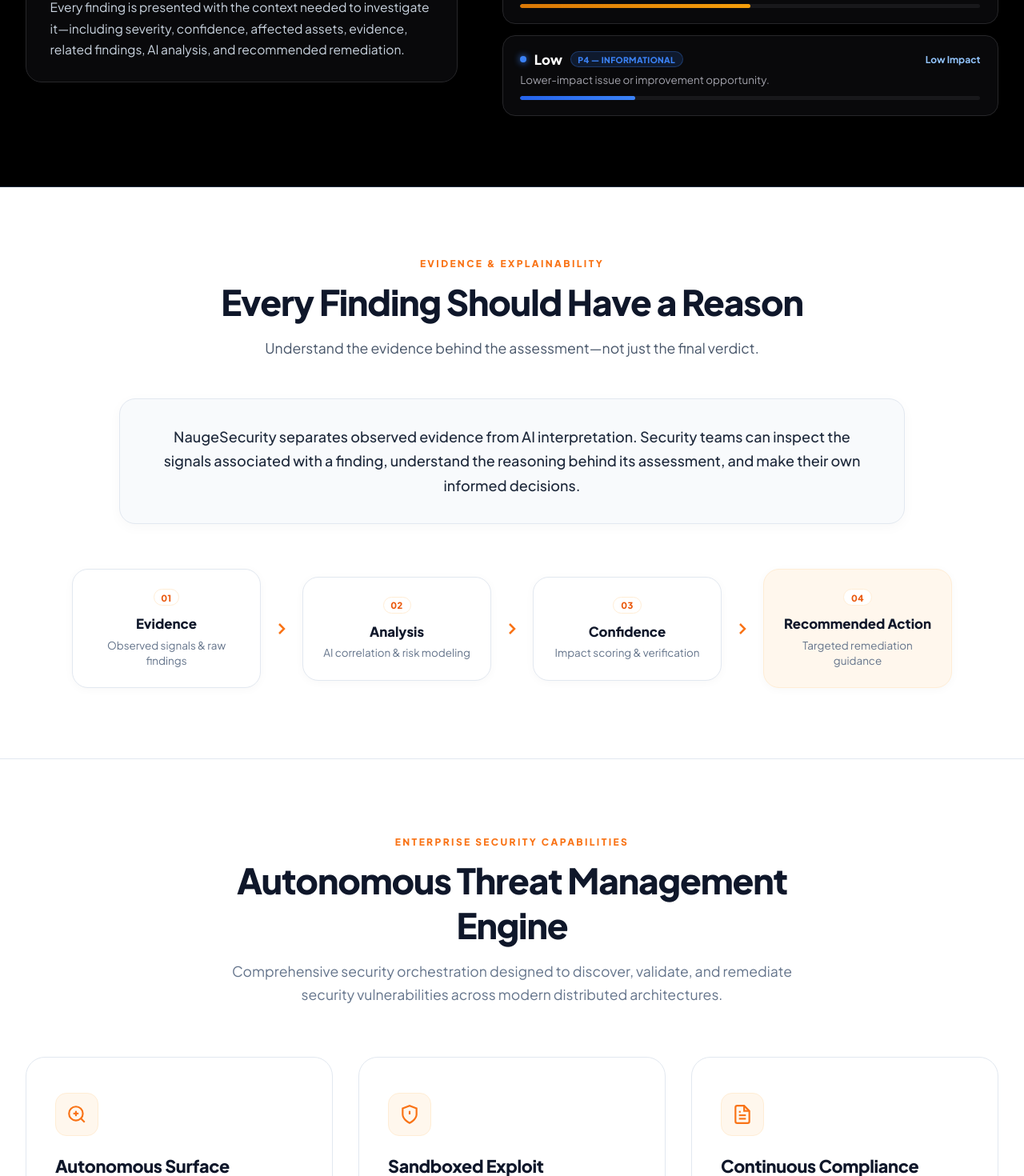
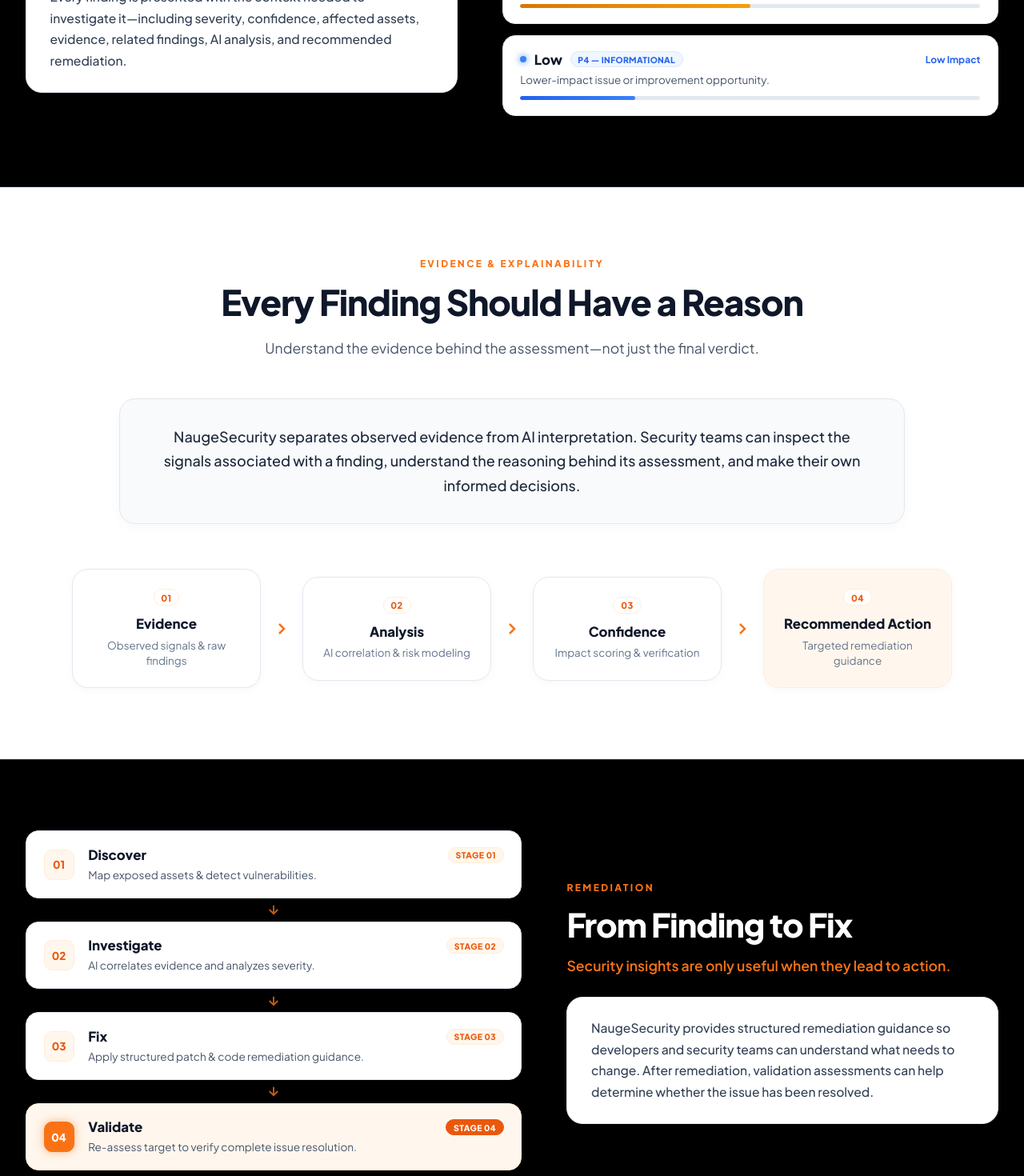
Before and after one commit to unknownmember4u/NaugeSecurity, a React (Vite) app in the folder frontend/: page / in a window 1280 px wide. Shown: the part 4960-6430 px from the top of the page at 80% size. Built offline with nearby package versions, Linux system fonts and the light colour scheme.

Commit message:
section added : Remediation

```diff
--- a/frontend/src/app/App.jsx
+++ b/frontend/src/app/App.jsx
@@ -858,6 +858,86 @@ export function App() {
             </div>
           </div>
 
+          {/* Remediation Section (Flipped Split Layout: Left Flow, Right Content) */}
+          <div className="remediation-section" id="remediation">
+            <div className="ent-section-inner remediation-split">
+              {/* Left Column: Remediation Flow Lifecycle Widget */}
+              <div className="remediation-left-col">
+                <div className="remediation-flow-stack">
+                  <div className="remediation-step-item">
+                    <div className="remediation-step-num">01</div>
+                    <div className="remediation-step-content">
+                      <div className="remediation-step-header">
+                        <h4 className="remediation-step-title">Discover</h4>
+                        <span className="remediation-step-badge">Stage 01</span>
+                      </div>
+                      <p className="remediation-step-desc">Map exposed assets &amp; detect vulnerabilities.</p>
+                    </div>
+                  </div>
+
+                  <div className="remediation-flow-connector">
+                    <svg viewBox="0 0 24 24" fill="none" stroke="currentColor" strokeWidth="2.5"><line x1="12" y1="5" x2="12" y2="19" /><polyline points="19 12 12 19 5 12" /></svg>
+                  </div>
+
+                  <div className="remediation-step-item">
+                    <div className="remediation-step-num">02</div>
+                    <div className="remediation-step-content">
+                      <div className="remediation-step-header">
+                        <h4 className="remediation-step-title">Investigate</h4>
+                        <span className="remediation-step-badge">Stage 02</span>
+                      </div>
+                      <p className="remediation-step-desc">AI correlates evidence and analyzes severity.</p>
+                    </div>
+                  </div>
+
+                  <div className="remediation-flow-connector">
+                    <svg viewBox="0 0 24 24" fill="none" stroke="currentColor" strokeWidth="2.5"><line x1="12" y1="5" x2="12" y2="19" /><polyline points="19 12 12 19 5 12" /></svg>
+                  </div>
+
+                  <div className="remediation-step-item">
+                    <div className="remediation-step-num">03</div>
+                    <div className="remediation-step-content">
+                      <div className="remediation-step-header">
+                        <h4 className="remediation-step-title">Fix</h4>
+                        <span className="remediation-step-badge">Stage 03</span>
+                      </div>
+                      <p className="remediation-step-desc">Apply structured patch &amp; code remediation guidance.</p>
+                    </div>
+                  </div>
+
+                  <div className="remediation-flow-connector">
+                    <svg viewBox="0 0 24 24" fill="none" stroke="currentColor" strokeWidth="2.5"><line x1="12" y1="5" x2="12" y2="19" /><polyline points="19 12 12 19 5 12" /></svg>
+                  </div>
+
+                  <div className="remediation-step-item highlight-remediation">
+                    <div className="remediation-step-num num-highlight">04</div>
+                    <div className="remediation-step-content">
+                      <div className="remediation-step-header">
+                        <h4 className="remediation-step-title">Validate</h4>
+                        <span className="remediation-step-badge badge-highlight">Stage 04</span>
+                      </div>
+                      <p className="remediation-step-desc">Re-assess target to verify complete issue resolution.</p>
+                    </div>
+                  </div>
+                </div>
+              </div>
+
+              {/* Right Column: Heading, Subheading & Body Text */}
+              <div className="remediation-right-col">
+                <span className="section-eyebrow">REMEDIATION</span>
+                <h3 className="section-title">From Finding to Fix</h3>
+                <p className="section-subtitle">
+                  Security insights are only useful when they lead to action.
+                </p>
+                <div className="remediation-body-card">
+                  <p className="remediation-body-text">
+                    NaugeSecurity provides structured remediation guidance so developers and security teams can understand what needs to change. After remediation, validation assessments can help determine whether the issue has been resolved.
+                  </p>
+                </div>
+              </div>
+            </div>
+          </div>
+
           {/* Core Platform Capabilities Grid */}
           <div className="ent-section" id="features">
             <div className="section-header">
--- a/frontend/src/styles/background.css
+++ b/frontend/src/styles/background.css
@@ -2221,18 +2221,18 @@ body,
 }
 
 .findings-body-card {
-  background: #09090b;
-  border: 1px solid #27272a;
+  background: #ffffff;
+  border: 1px solid #e2e8f0;
   border-radius: 20px;
   padding: 1.6rem 1.85rem;
-  box-shadow: 0 4px 20px rgba(0, 0, 0, 0.5);
+  box-shadow: 0 4px 16px rgba(0, 0, 0, 0.15);
 }
 
 .findings-body-text {
   font-size: 0.975rem;
-  color: #cbd5e1;
+  color: #334155;
   line-height: 1.7;
-  font-weight: 400;
+  font-weight: 500;
   margin: 0;
 }
 
@@ -2244,19 +2244,20 @@ body,
 }
 
 .severity-row-item {
-  background: #09090b;
-  border: 1px solid #27272a;
+  background: #ffffff;
+  border: 1px solid #e2e8f0;
   border-radius: 16px;
   padding: 1.15rem 1.35rem;
   transition: all 0.25s cubic-bezier(0.16, 1, 0.3, 1);
-  box-shadow: 0 4px 20px rgba(0, 0, 0, 0.4);
+  box-shadow: 0 2px 12px rgba(0, 0, 0, 0.12);
   text-align: left;
 }
 
 .severity-row-item:hover {
-  border-color: #3f3f46;
+  background: #ffffff;
+  border-color: #fdba74;
   transform: translateX(5px);
-  box-shadow: 0 8px 24px rgba(0, 0, 0, 0.6);
+  box-shadow: 0 8px 24px rgba(249, 115, 22, 0.15);
 }
 
 .severity-row-top {
@@ -2302,7 +2303,7 @@ body,
 .severity-row-name {
   font-size: 1.05rem;
   font-weight: 800;
-  color: #ffffff;
+  color: #0f172a;
 }
 
 .severity-row-badge {
@@ -2316,26 +2317,26 @@ body,
 
 .badge-critical {
   color: #ef4444;
-  background: rgba(239, 68, 68, 0.15);
-  border: 1px solid rgba(239, 68, 68, 0.3);
+  background: #fef2f2;
+  border: 1px solid #fee2e2;
 }
 
 .badge-high {
-  color: #f97316;
-  background: rgba(249, 115, 22, 0.15);
-  border: 1px solid rgba(249, 115, 22, 0.3);
+  color: #ea580c;
+  background: #fff7ed;
+  border: 1px solid #ffedd5;
 }
 
 .badge-medium {
-  color: #f59e0b;
-  background: rgba(245, 158, 11, 0.15);
-  border: 1px solid rgba(245, 158, 11, 0.3);
+  color: #d97706;
+  background: #fffbeb;
+  border: 1px solid #fef3c7;
 }
 
 .badge-low {
-  color: #3b82f6;
-  background: rgba(59, 130, 246, 0.15);
-  border: 1px solid rgba(59, 130, 246, 0.3);
+  color: #2563eb;
+  background: #eff6ff;
+  border: 1px solid #dbeafe;
 }
 
 .severity-impact-val {
@@ -2344,24 +2345,24 @@ body,
 }
 
 .val-critical {
-  color: #fca5a5;
+  color: #ef4444;
 }
 
 .val-high {
-  color: #fdba74;
+  color: #ea580c;
 }
 
 .val-medium {
-  color: #fde047;
+  color: #d97706;
 }
 
 .val-low {
-  color: #93c5fd;
+  color: #2563eb;
 }
 
 .severity-row-desc {
   font-size: 0.84rem;
-  color: #a1a1aa;
+  color: #475569;
   margin: 0 0 0.65rem;
   line-height: 1.4;
 }
@@ -2369,7 +2370,7 @@ body,
 .severity-bar-track {
   width: 100%;
   height: 5px;
-  background: #18181b;
+  background: #e2e8f0;
   border-radius: 999px;
   overflow: hidden;
 }
@@ -2530,6 +2531,197 @@ body,
   margin: 0;
 }
 
+/* --------------------------------------------------------------------------
+   Remediation Section (Flipped Split Layout - Solid Black Background)
+   -------------------------------------------------------------------------- */
+.remediation-section {
+  width: 100% !important;
+  max-width: 100% !important;
+  background: #000000 !important;
+  color: #ffffff;
+  padding: 5.5rem 2rem;
+  border-top: 1px solid #1e293b;
+  border-bottom: 1px solid #1e293b;
+  box-shadow: none !important;
+  margin: 0 !important;
+  position: relative;
+  z-index: 2;
+  box-sizing: border-box;
+}
+
+.remediation-split {
+  display: grid;
+  grid-template-columns: 1.15fr 1fr;
+  gap: 3.5rem;
+  align-items: center;
+  max-width: 1280px;
+  margin: 0 auto;
+}
+
+@media (max-width: 1024px) {
+  .remediation-split {
+    grid-template-columns: 1fr;
+    gap: 2.5rem;
+  }
+}
+
+.remediation-flow-stack {
+  display: flex;
+  flex-direction: column;
+  align-items: stretch;
+}
+
+.remediation-step-item {
+  background: #ffffff;
+  border: 1px solid #e2e8f0;
+  border-radius: 16px;
+  padding: 1.15rem 1.35rem;
+  display: flex;
+  align-items: center;
+  gap: 1.1rem;
+  transition: all 0.25s cubic-bezier(0.16, 1, 0.3, 1);
+  box-shadow: 0 2px 12px rgba(0, 0, 0, 0.12);
+  text-align: left;
+}
+
+.remediation-step-item:hover {
+  background: #ffffff;
+  border-color: #fdba74;
+  box-shadow: 0 8px 24px rgba(249, 115, 22, 0.15);
+  transform: translateX(5px);
+}
+
+.remediation-step-item.highlight-remediation {
+  background: #fff7ed;
+  border-color: #ffedd5;
+}
+
+.remediation-step-num {
+  font-size: 0.85rem;
+  font-weight: 800;
+  color: #ea580c;
+  background: #fff7ed;
+  border: 1px solid #ffedd5;
+  width: 36px;
+  height: 36px;
+  min-width: 36px;
+  border-radius: 10px;
+  display: flex;
+  align-items: center;
+  justify-content: center;
+}
+
+.remediation-step-num.num-highlight {
+  background: #f97316;
+  color: #ffffff;
+  border-color: #f97316;
+  box-shadow: 0 0 12px rgba(249, 115, 22, 0.5);
+}
+
+.remediation-step-content {
+  flex: 1;
+}
+
+.remediation-step-header {
+  display: flex;
+  align-items: center;
+  justify-content: space-between;
+  margin-bottom: 0.25rem;
+}
+
+.remediation-step-title {
+  font-size: 1.05rem;
+  font-weight: 800;
+  color: #0f172a;
+  margin: 0;
+  line-height: 1.3;
+}
+
+.remediation-step-badge {
+  font-size: 0.65rem;
+  font-weight: 800;
+  color: #ea580c;
+  background: #fff7ed;
+  border: 1px solid #ffedd5;
+  padding: 0.15rem 0.55rem;
+  border-radius: 999px;
+  letter-spacing: 0.04em;
+  text-transform: uppercase;
+}
+
+.badge-highlight {
+  background: #ea580c;
+  border-color: #ea580c;
+  color: #ffffff;
+}
+
+.remediation-step-desc {
+  font-size: 0.85rem;
+  color: #475569;
+  line-height: 1.45;
+  margin: 0;
+}
+
+.remediation-flow-connector {
+  display: flex;
+  justify-content: center;
+  align-items: center;
+  color: #f97316;
+  padding: 0.35rem 0;
+  opacity: 0.8;
+}
+
+.remediation-flow-connector svg {
+  width: 18px;
+  height: 18px;
+}
+
+.remediation-right-col {
+  text-align: left;
+}
+
+.remediation-right-col .section-eyebrow {
+  display: inline-block;
+  color: #f97316;
+  font-weight: 800;
+  letter-spacing: 0.2em;
+  font-size: 0.75rem;
+  margin-bottom: 0.75rem;
+}
+
+.remediation-right-col .section-title {
+  color: #ffffff;
+  font-size: clamp(2rem, 3.2vw, 2.6rem);
+  font-weight: 800;
+  letter-spacing: -0.025em;
+  margin: 0 0 0.85rem;
+  text-shadow: 0 2px 10px rgba(0, 0, 0, 0.9);
+}
+
+.remediation-right-col .section-subtitle {
+  color: #f97316;
+  font-size: 1.1rem;
+  line-height: 1.55;
+  font-weight: 600;
+  margin-bottom: 1.5rem;
+}
+
+.remediation-body-card {
+  background: #ffffff;
+  border: 1px solid #e2e8f0;
+  border-radius: 20px;
+  padding: 1.6rem 1.85rem;
+  box-shadow: 0 4px 16px rgba(0, 0, 0, 0.15);
+}
+
+.remediation-body-text {
+  font-size: 0.975rem;
+  color: #334155;
+  line-height: 1.7;
+  font-weight: 500;
+  margin: 0;
+}
+
 .pipeline-flow-arrow {
   color: #f97316;
   display: flex;
```
Also changed, not shown: 5 other files (tests, documents, lock files or other folders).
